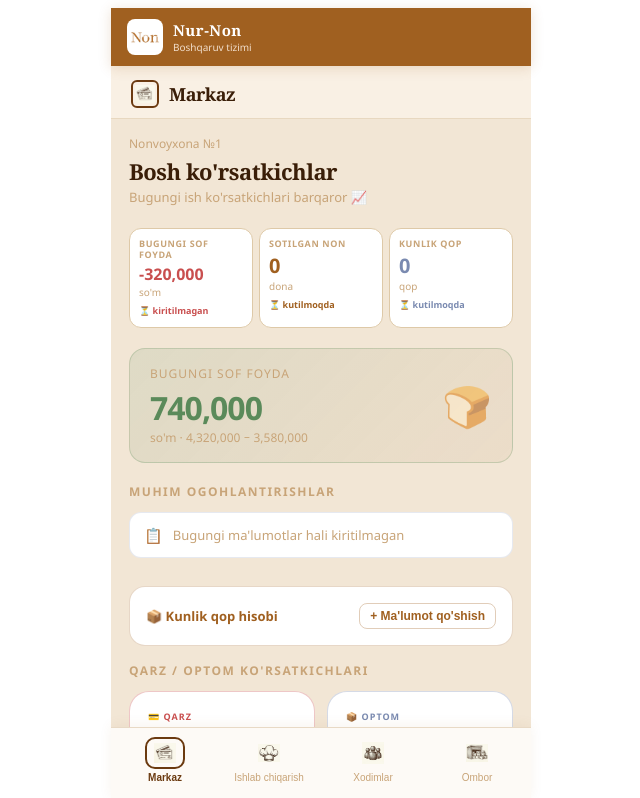
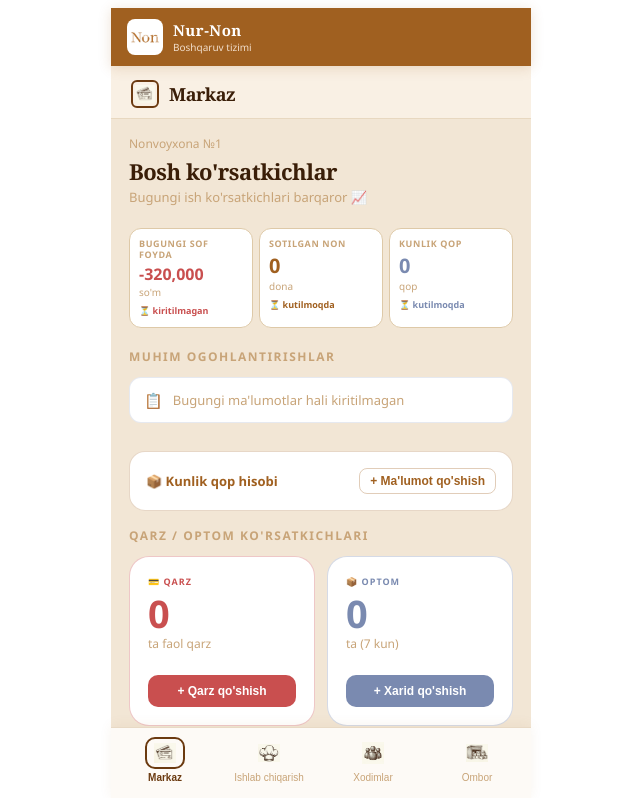
Before and after one commit to fayzullayevanazokat11-web/Nur-Non, a React (Vite) app: page / in a window 1280 px wide. Shown: the top 798 px of the page, without its empty margins (319-959 px from the left). Built offline with nearby package versions, Linux system fonts and the light colour scheme.

Commit message:
Bugungi sof foyda kartasini Markaz sahifasidan olib tashlash
https://claude.ai/code/session_0155dbo5qTEid9V1zmB5EFgT

```diff
--- a/App111.jsx
+++ b/App111.jsx
@@ -659,14 +659,6 @@ function Dashboard({ nonlar=[], qarzlar=[], setQarzlar, optomlar=[], setOptomlar
         {stats.map(s => <StatCard key={s.label} {...s} />)}
       </div>
 
-      <div className="slide-up" style={{ animationDelay:".22s",background:`linear-gradient(135deg, ${C.green}20, ${C.accent}10)`,border:`1px solid ${C.green}40`,borderRadius:16,padding:"16px 20px",marginBottom:20,display:"flex",justifyContent:"space-between",alignItems:"center" }}>
-        <div>
-          <div style={{ fontSize:T.xs,color:C.muted,textTransform:"uppercase",letterSpacing:1,marginBottom:4 }}>Bugungi sof foyda</div>
-          <div style={{ fontSize:32,fontWeight:900,color:C.green,letterSpacing:-1 }}>740,000</div>
-          <div style={{ fontSize:T.xs,color:C.muted }}>so'm · 4,320,000 − 3,580,000</div>
-        </div>
-        <div style={{ fontSize:40,opacity:0.55 }}>🍞</div>
-      </div>
 
       <SLabel>Muhim ogohlantirishlar</SLabel>
       {(() => {
```
